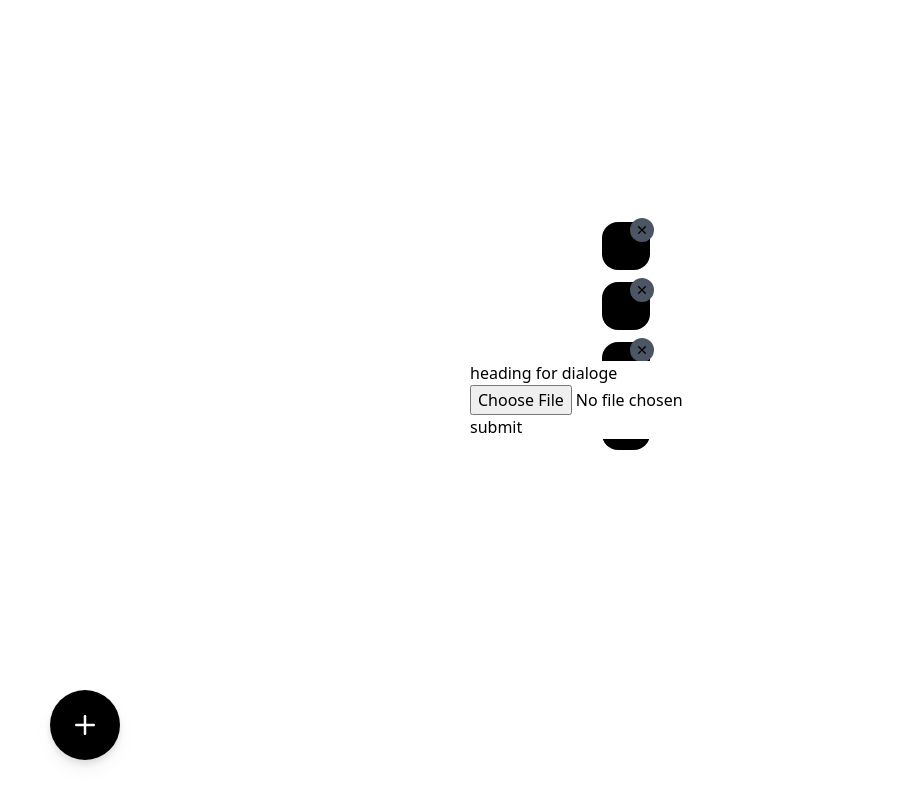
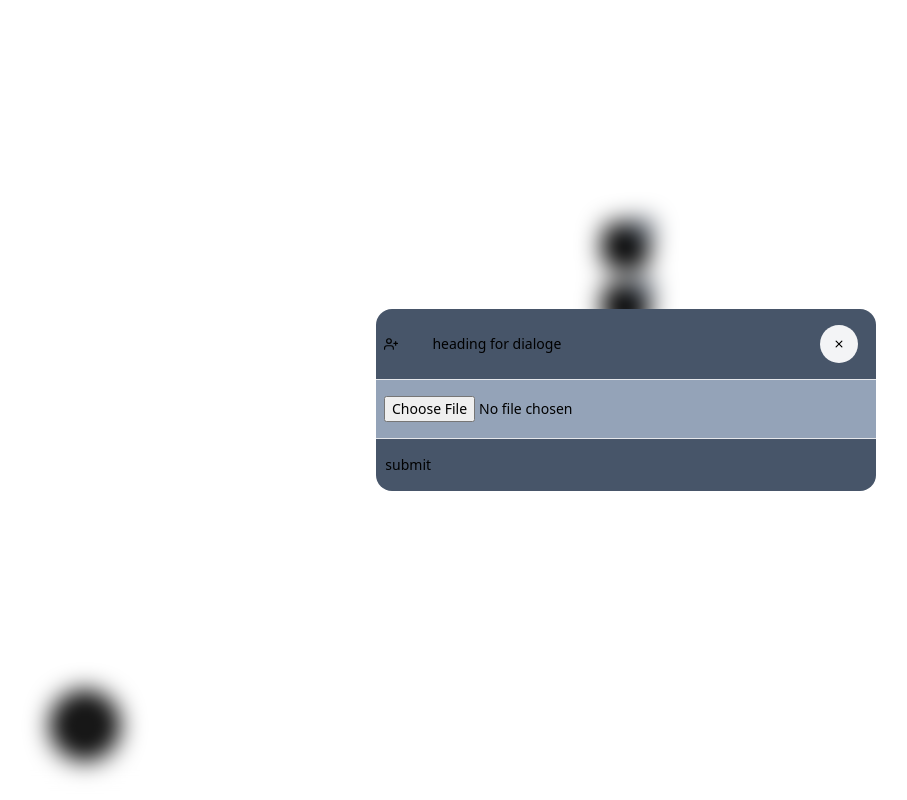
Before and after one commit to ManasSin/CSS-Animation, a React (Vite) app in the folder 11. animating-Dialoge-Element/file-upload/: page / in a window 1280 px wide. Both pictures are taken after a click on the button 99 px from the left and 725 px from the top of the page. Shown: the whole page, without its empty margins (14-921 px from the left). Built offline with nearby package versions, Linux system fonts and the light colour scheme.

Commit message:
working on file upload and animation

```diff
--- a/11. animating-Dialoge-Element/file-upload/src/App.jsx
+++ b/11. animating-Dialoge-Element/file-upload/src/App.jsx
@@ -1,5 +1,6 @@
 import { useState, useRef, useEffect } from "react";
 import { AddFileBtn, File } from "./components";
+import { FiPlus, FiUserPlus } from "react-icons/fi";
 function App() {
   const [dialogeOpen, setDialogeOpen] = useState(false);
   const myRef = useRef();
@@ -7,7 +8,7 @@ function App() {
   useEffect(() => {
     const observer = new IntersectionObserver((visibleEntries) => {
       const visibles = visibleEntries[0];
-      console.log("visible", visibles.isIntersecting);
+      console.log("visible", visibles);
     });
     observer.observe(myRef.current);
   }, []);
@@ -23,35 +24,67 @@ function App() {
       </section>
       <dialog
         role="mega-dialogue"
-        // open={isOpen}
-        open={dialogeOpen ? "open" : "inset"}
+        open={dialogeOpen}
         ref={myRef}
         className={`
         ${
           dialogeOpen
-            ? "w-fit h-fit absolute inset-1"
-            : "w-0 h-0 translate-x-full"
+            ? "w-full h-full filter backdrop-blur-md grid items-center bg-transparent absolute inset-0 animate-slidein"
+            : "w-0 h-0 translate-x-full animate-dismiss"
         }
+        isolate
         `}
       >
         <form
           action=""
           className="
+            w-[80%]
+            sm:w-[500px]
+            h-fit
+            border-1
             grid
             col-span-1
             row-span[auto_auto_auto]
+            m-auto
+            divide-y
+            divide-gray-200
+            rounded-2xl
+            overflow-hidden
           "
         >
           <header
             className="
           col-span-full
+          p-2
+          text-sm
+          font-medium
+          grid
+          grid-cols-[10%_1fr_10%]
+          px-2
+          py-4
+          items-center
+          row-span-1
+          bg-slate-600
         "
           >
+            <button>
+              <FiUserPlus width={"20px"} />
+            </button>
             <h2>heading for dialoge</h2>
+            <button className="animation-ping w-fit p-3 rounded-full rotate-45 bg-gray-100">
+              <FiPlus width={"20px"} height={"20px"} />
+            </button>
           </header>
           <section
             className="
           col-span-full
+          px-2
+          text-sm
+          font-medium
+          flex
+          items-center
+          bg-slate-400
+          py-4
         "
           >
             <label htmlFor="input"></label>
@@ -60,6 +93,17 @@ function App() {
           <footer
             className="
           col-span-full
+          p-2
+          text-sm
+          font-medium
+          grid
+          grid-cols-[10%_1fr_10%]
+          px-2
+          py-4
+          items-center
+          row-span-1
+          bg-slate-600
+
         "
           >
             <button>submit</button>
--- a/11. animating-Dialoge-Element/file-upload/tailwind.config.js
+++ b/11. animating-Dialoge-Element/file-upload/tailwind.config.js
@@ -2,7 +2,21 @@
 export default {
   content: ["./index.html", "./src/**/*.{js,ts,jsx,tsx}"],
   theme: {
-    extend: {},
+    extend: {
+      animation: {
+        slidein: "slidein 200ms ease-out 1",
+        dismiss: "dismess 100ms ease-out 1",
+      },
+      keyframes: {
+        slidein: {
+          "0%": { opacity: "0", transform: "translateY(100%)" },
+          "100%": { opacity: "100%", transform: "translateX(0)" },
+        },
+        dismiss: {
+          "100%": { opacity: "0" },
+        },
+      },
+    },
   },
   plugins: [],
 };
```
